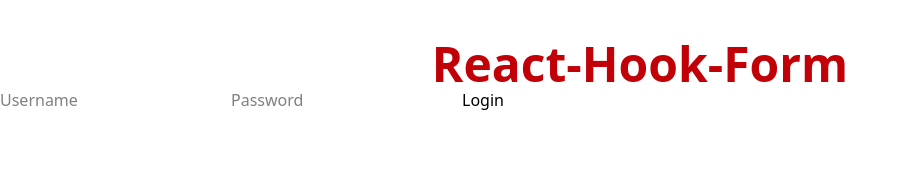
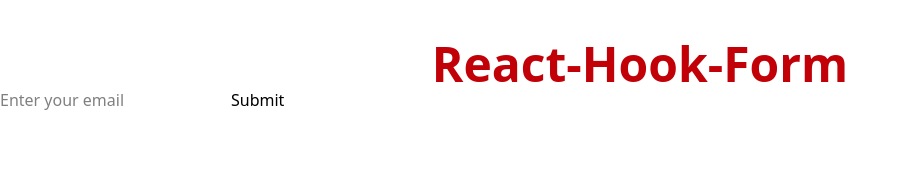
Before and after one commit to lakadeamit220/react-hook-form, a React (Vite) app: page / in a window 1280 px wide. Shown: the top 178 px of the page, without its empty margins (0-907 px from the left). Built offline with nearby package versions, Linux system fonts and the light colour scheme.

Commit message:
modified LoginForm

```diff
--- a/package.json
+++ b/package.json
@@ -13,6 +13,7 @@
     "@tailwindcss/vite": "^4.1.8",
     "react": "^19.1.0",
     "react-dom": "^19.1.0",
+    "react-hook-form": "^7.57.0",
     "tailwindcss": "^4.1.8"
   },
   "devDependencies": {
--- a/src/App.jsx
+++ b/src/App.jsx
@@ -1,4 +1,4 @@
-import LoginForm from "./components/basic/LoginForm";
+import SignupFormWithValidation from "./components/basic/LoginForm";
 import MyFormWithRef from "./components/basic/MyFormRef";
 import MyForm from "./components/basic/MyFormState";
 
@@ -10,7 +10,7 @@
       </h1>
       {/* <MyForm /> */}
       {/* <MyFormWithRef/> */}
-      <LoginForm/>
+      <SignupFormWithValidation />
     </>
   );
 }
--- a/src/components/basic/LoginForm.jsx
+++ b/src/components/basic/LoginForm.jsx
@@ -1,36 +1,41 @@
 import React, { useState, useRef } from 'react';
 
-function LoginForm() {
-  const [username, setUsername] = useState('');
-  const [password, setPassword] = useState('');
-  const inputRef = useRef(null);
+function SignupFormWithValidation() {
+  const [email, setEmail] = useState('');
+  const [error, setError] = useState('');
+  const emailRef = useRef(null);
 
-  const handleLogin = () => {
-    if (!username || !password) {
-      inputRef.current.focus(); // Focus the username field if inputs are empty
+  const validateEmail = (value) => {
+    if (!value.includes('@')) {
+      setError('Invalid email address');
+      emailRef.current.focus(); // Focus input on error
     } else {
-      console.log('Logging in with:', { username, password });
+      setError('');
+    }
+  };
+
+  const handleSubmit = (e) => {
+    e.preventDefault();
+    validateEmail(email);
+
+    if (!error) {
+      console.log('Form submitted:', { email });
     }
   };
 
   return (
-    <div>
+    <form onSubmit={handleSubmit}>
       <input
-        type="text"
-        placeholder="Username"
-        value={username}
-        onChange={(e) => setUsername(e.target.value)}
-        ref={inputRef} // Using useRef for direct DOM access
+        type="email"
+        ref={emailRef}
+        value={email}
+        onChange={(e) => setEmail(e.target.value)}
+        placeholder="Enter your email"
       />
-      <input
-        type="password"
-        placeholder="Password"
-        value={password}
-        onChange={(e) => setPassword(e.target.value)}
-      />
-      <button onClick={handleLogin}>Login</button>
-    </div>
+      {error && <p style={{ color: 'red' }}>{error}</p>}
+      <button type="submit">Submit</button>
+    </form>
   );
 }
 
-export default LoginForm;
+export default SignupFormWithValidation;
```
Also changed, not shown: 1 other file (tests, documents, lock files or other folders).
